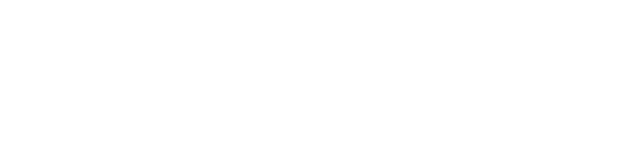
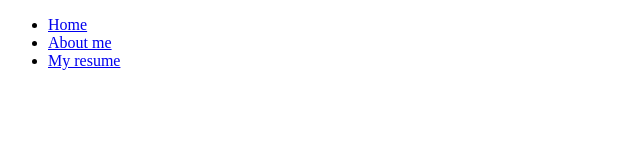
Before and after one commit to CCPS365921/CCPS365921.github.io, a plain HTML site: page index.html in a window 1280 px wide. Shown: the whole page, without its empty margins (0-640 px from the left). Drawn offline with Linux system fonts and the light colour scheme.

Commit message:
Update index.html

```diff
--- a/index.html
+++ b/index.html
@@ -2,6 +2,15 @@
 <html>
 <head>
 </head>
+  <header>
+    <nav>
+      <ul>
+        <li><a href="./index.html ">Home</a></li>
+        <li><a href="./aboutme.html ">About me</a></li>
+        <li><a href="./myresume.pdf" target="_blank">My resume</a></li>
+      </ul>
+    </nav>
+  </header>
 <body>
 </body>
 <foot>
```
